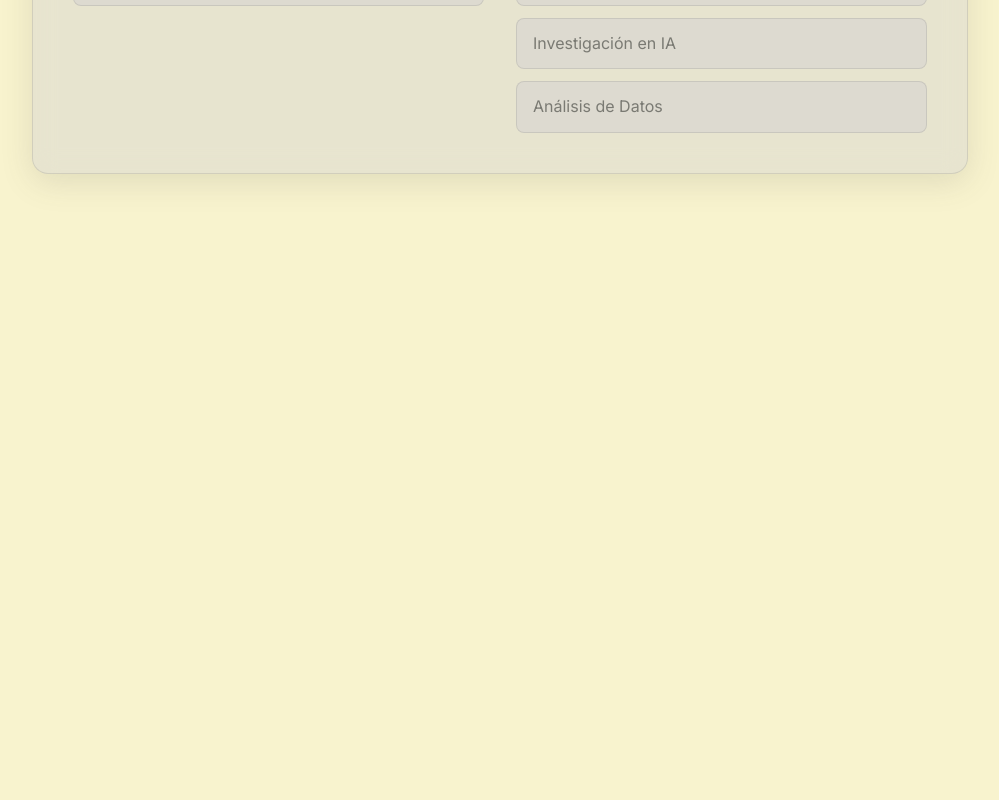
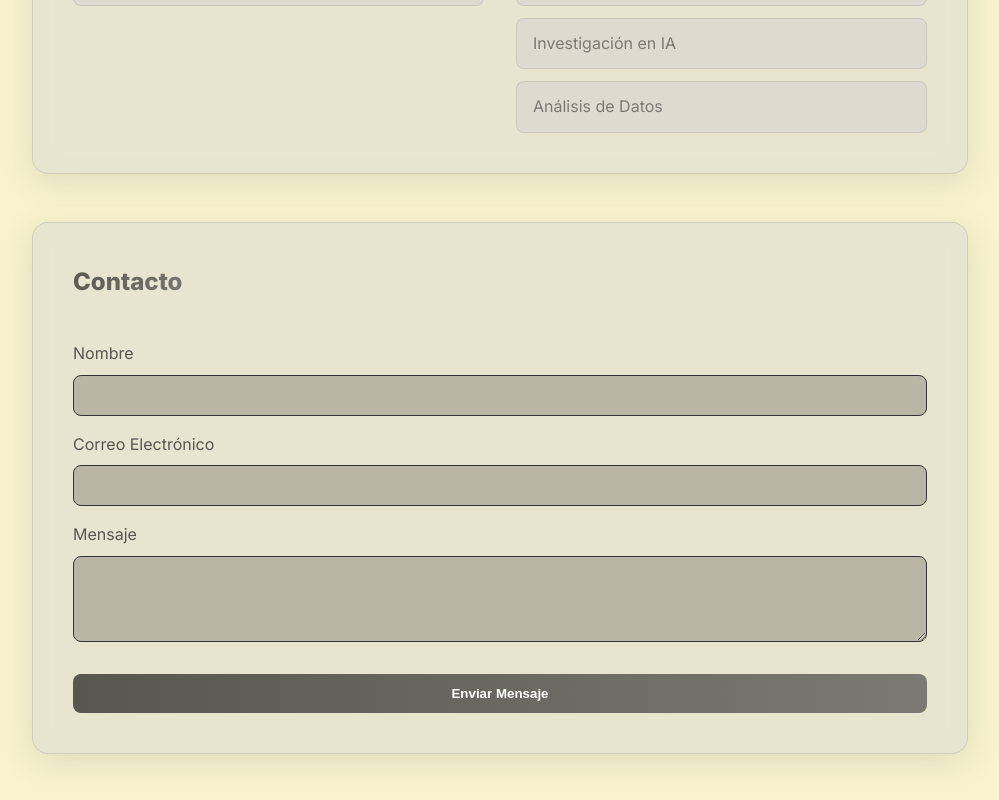
Before and after one commit to LuisCacho-py/Tecnologias-de-Desarrollo-en-el-Cliente, a React (Vite) app in the folder tarea1/: page / in a window 1280 px wide. Shown: the part 2788-3588 px from the top of the page, without its empty margins (140-1139 px from the left). Before the commit the page ends 3026 px from the top, so only its background shows below. Built offline with nearby package versions, Linux system fonts and the light colour scheme.

Commit message:
feat: add contact form and configure github pages deployment

```diff
--- a/tarea1/package.json
+++ b/tarea1/package.json
@@ -7,7 +7,9 @@
     "dev": "vite",
     "build": "tsc -b && vite build",
     "lint": "oxlint",
-    "preview": "vite preview"
+    "preview": "vite preview",
+    "predeploy": "npm run build",
+    "deploy": "gh-pages -d dist"
   },
   "dependencies": {
     "react": "^19.2.8",
@@ -18,6 +20,7 @@
     "@types/react": "^19.2.18",
     "@types/react-dom": "^19.2.4",
     "@vitejs/plugin-react": "^6.1.0",
+    "gh-pages": "^6.3.0",
     "oxlint": "^1.79.0",
     "typescript": "~6.0.2",
     "vite": "^8.2.2"
--- a/tarea1/src/App.tsx
+++ b/tarea1/src/App.tsx
@@ -5,6 +5,7 @@ import Projects from './components/Projects';
 import Experience from './components/Experience';
 import Education from './components/Education';
 import Hobbies from './components/Hobbies';
+import ContactForm from './components/ContactForm';
 
 const App: React.FC = () => {
   return (
@@ -15,6 +16,7 @@ const App: React.FC = () => {
       <Projects />
       <Education />
       <Hobbies />
+      <ContactForm />
     </main>
   );
 };
--- /dev/null
+++ b/tarea1/src/components/ContactForm.tsx
@@ -0,0 +1,88 @@
+import React, { useState } from 'react';
+
+const ContactForm: React.FC = () => {
+  const [formData, setFormData] = useState({ name: '', email: '', message: '' });
+  const [isSubmitted, setIsSubmitted] = useState(false);
+
+  const handleChange = (e: React.ChangeEvent<HTMLInputElement | HTMLTextAreaElement>) => {
+    setFormData({
+      ...formData,
+      [e.target.name]: e.target.value
+    });
+  };
+
+  const handleSubmit = (e: React.FormEvent<HTMLFormElement>) => {
+    e.preventDefault();
+    console.log("Datos del formulario enviados:", formData);
+    setIsSubmitted(true);
+  };
+
+  return (
+    <section className="glass-card animate-fade-in" style={{ animationDelay: '1s' }}>
+      <h2 className="title-gradient">Contacto</h2>
+
+      {isSubmitted ? (
+        <div style={{ textAlign: 'center', padding: '2rem', color: 'var(--accent-1)' }}>
+          <h3>¡Mensaje enviado con éxito!</h3>
+          <p style={{ color: 'var(--text-secondary)', marginTop: '0.5rem' }}>Gracias por contactarme, me comunicaré contigo pronto.</p>
+        </div>
+      ) : (
+        <form onSubmit={handleSubmit} style={{ display: 'flex', flexDirection: 'column', gap: '1rem', marginTop: '1.5rem' }}>
+          <div style={{ display: 'flex', flexDirection: 'column', gap: '0.5rem' }}>
+            <label htmlFor="name" style={{ color: 'var(--text-primary)' }}>Nombre</label>
+            <input
+              type="text"
+              id="name"
+              name="name"
+              value={formData.name}
+              onChange={handleChange}
+              required
+              style={{ padding: '0.75rem', borderRadius: '8px', border: '1px solid #333', background: 'rgba(0,0,0,0.2)', color: 'white' }}
+            />
+          </div>
+          <div style={{ display: 'flex', flexDirection: 'column', gap: '0.5rem' }}>
+            <label htmlFor="email" style={{ color: 'var(--text-primary)' }}>Correo Electrónico</label>
+            <input
+              type="email"
+              id="email"
+              name="email"
+              value={formData.email}
+              onChange={handleChange}
+              required
+              style={{ padding: '0.75rem', borderRadius: '8px', border: '1px solid #333', background: 'rgba(0,0,0,0.2)', color: 'white' }}
+            />
+          </div>
+          <div style={{ display: 'flex', flexDirection: 'column', gap: '0.5rem' }}>
+            <label htmlFor="message" style={{ color: 'var(--text-primary)' }}>Mensaje</label>
+            <textarea
+              id="message"
+              name="message"
+              value={formData.message}
+              onChange={handleChange}
+              required
+              rows={4}
+              style={{ padding: '0.75rem', borderRadius: '8px', border: '1px solid #333', background: 'rgba(0,0,0,0.2)', color: 'white', resize: 'vertical' }}
+            ></textarea>
+          </div>
+          <button
+            type="submit"
+            style={{
+              marginTop: '1rem',
+              padding: '0.75rem 1.5rem',
+              background: 'linear-gradient(90deg, var(--accent-1) 0%, var(--accent-2) 100%)',
+              color: 'white',
+              border: 'none',
+              borderRadius: '8px',
+              cursor: 'pointer',
+              fontWeight: 'bold'
+            }}
+          >
+            Enviar Mensaje
+          </button>
+        </form>
+      )}
+    </section>
+  );
+};
+
+export default ContactForm;
--- a/tarea1/vite.config.ts
+++ b/tarea1/vite.config.ts
@@ -4,4 +4,5 @@ import { defineConfig } from 'vite'
 // https://vite.dev/config/
 export default defineConfig({
   plugins: [react()],
+  base: '/Tecnolog-as-de-Desarrollo-en-el-Cliente/',
 })
```
Also changed, not shown: 1 other file (tests, documents, lock files or other folders).
